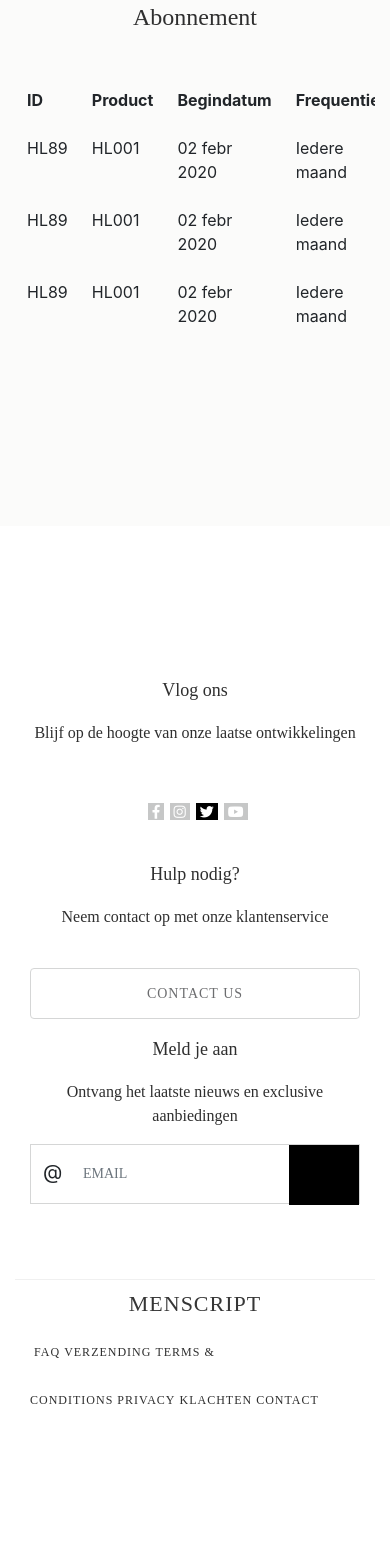
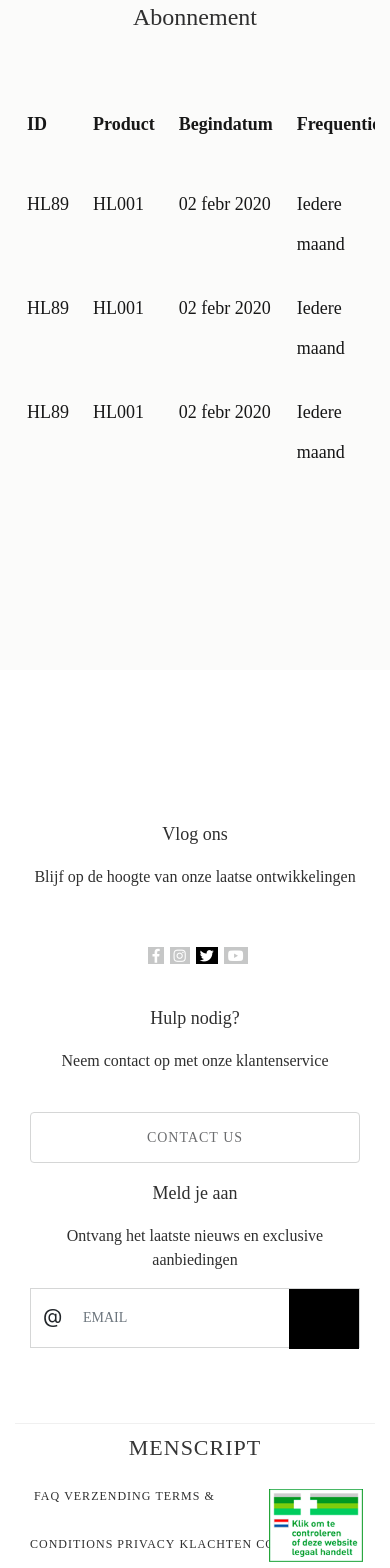
Before and after one commit to farahaidid/menscript-ca, a Vue app: page /account in a window 390 px wide. Shown: the part 897-2465 px from the top of the page. Before the commit the page ends 2321 px from the top, so only its background shows below. Built offline with nearby package versions, Linux system fonts and the light colour scheme; a web font is replaced by a local one.

Commit message:
footerimg

```diff
--- a/src/components/AppFooter.vue
+++ b/src/components/AppFooter.vue
@@ -1,6 +1,6 @@
 <template>
   <div>
-    <div class="container-fluid bg-white width margin-top">
+    <div class="container-fluid bg-white width margin-top position-relative">
       <div class="row width-75 mx-auto padding_border">
         <div class="col-md-4 rs-bottom">
           <p class="footer-title ">Vlog ons</p>
@@ -40,7 +40,7 @@
         </div>
       </div>
 
-      <div class="row mx-auto width-75 height rs-footer">
+      <div class="row mx-auto width-75 height rs-footer ">
         <div class="col-md-3 my-auto">
           <h1 class="footer-menu-title mb-0">MENSCRIPT</h1>
         </div>
@@ -55,6 +55,7 @@
           </div>
         </div>
       </div>
+      <img src="@/assets/img/footer logo.png" alt="" class="footer-logo">
     </div>
   </div>
 </template>
@@ -64,6 +65,13 @@ export default {};
 </script>
 
 <style scoped>
+.footer-logo {
+    width: 115px;
+    height: 115px;
+    position: absolute;
+    right: 80px;
+    bottom: 62px;
+}
 a {
     color: #ffffff !important;
 }
@@ -176,7 +184,7 @@ a.footer-menu-link {
     font-size: 16px;
     line-height: 48px;
     color: #2f2f2f!important;
-    font-family: Avenir ;
+    font-family: Avenir Medium;
     letter-spacing: 1px;
 }
 .height {
@@ -240,6 +248,13 @@ a.footer-menu-link {
 }
 .col-md-9.text-end.my-auto {
     justify-content: center;
+}
+.footer-logo {
+    width: 94px;
+    height: 73px;
+    position: absolute;
+    right: 27px;
+    bottom: -14px;
 }
 
 
@@ -307,6 +322,13 @@ button.btn.contact-us {
 input#custom-input {
     width: 79px;
     }
+    .footer-logo{
+    width: 88px;
+    height: 93px;
+    position: absolute;
+    right: 80px;
+    bottom: 84px;
+}
 }
 @media screen and (min-width: 991px) and (max-width: 1200px) {
    .width-75 {
@@ -347,6 +369,14 @@ a.footer-menu-link{
     font-size: 14px;
     line-height: 48px;
     color: #2f2f2f;
+    letter-spacing: 0px;
+}
+.footer-logo {
+    width: 94px;
+    height: 78px;
+    position: absolute;
+    right: 50px;
+    bottom: 62px;
 }
 }
 
--- a/src/components/account/Abonnement.vue
+++ b/src/components/account/Abonnement.vue
@@ -65,29 +65,27 @@ export default {
       }
     },
      methods: {
-      rowClass(item, type) {
-        console.log("row",item)
-        console.log("row",type)
-
-        if (item.Status == 'Active') return 'myclass'
+      rowClass() {
+        /* return 'td2class' */
       }
     }
 
 };
 </script>
 
-<style scoped lang="scss">
-table th.th1class {
+<style scoped >
+>>>.th1class{
     font-size: 18px!important;
     line-height: 72px!important;
     color: #171717!important;
     font-family: Avenir Medium!important;
 }
-table td.td2class {
-    font-size: 18px!important;
-    line-height: 40px!important;
-    color: #171717!important;
+>>>.td2class{
+    font-size: 18px !important;
+    line-height: 40px !important;
+    color: #171717 !important;
     font-family: Avenir heavy!important;
+
 }
 
 .myclass{
--- a/src/components/account/Bestellingen.vue
+++ b/src/components/account/Bestellingen.vue
@@ -78,12 +78,19 @@ export default {
 };
 </script>
 
-<style scoped lang="scss">
-td.td2class {
-    font-size: 18px;
-    line-height: 72px;
-    color: #171717;
-    font-family: Avenit Medium;
+<style scoped>
+>>>.th1class{
+    font-size: 18px!important;
+    line-height: 72px!important;
+    color: #171717!important;
+    font-family: Avenir Medium!important;
+}
+>>>.td2class{
+    font-size: 18px !important;
+    line-height: 40px !important;
+    color: #171717 !important;
+    font-family: Avenir heavy!important;
+
 }
 a:hover{
  text-decoration: none!important;
--- a/src/views/AccountAbonnement.vue
+++ b/src/views/AccountAbonnement.vue
@@ -32,19 +32,15 @@ data(){
          fields: [
            /* 'ID', 'Product', 'Begindatum', 'Frequentie', 'Amount','Status' */
 
-        { key: "ID", label: "ID",  thClass: 'th1class', tdClass: 'td2class' },
+        { key: "ID", label: "ID",  thClass: 'th1class', tdClass:'td2class' },
         { key: "Product", label: "Product",  thClass: 'th1class', tdClass: 'td2class', },
         { key: "Begindatum", label: "Begindatum",  thClass: 'th1class', tdClass: 'td2class', },
         { key: "Frequentie", label: "Frequentie",  thClass: 'th1class', tdClass: 'td2class', },
-        { key: "Amount", label: "Amount",  thClass: 'th1class', tdClass: 'td2class', },
-        { key: "Status", label: "Status",  thClass: 'th1class', tdClass: 'td2class', },
+        { key: "Amount", label: "Amount",  thClass: 'th1class', tdClass: 'td2class',},
+        { key: "Status", label: "Status",  thClass: 'th1class', tdClass: 'td2class',},
 
 
            ],
-
-
-
-
         items: [
           { ID: 'HL89',
           Product: 'HL001',
@@ -83,23 +79,24 @@ data(){
 }
 </script>
 
-<style scoped lang="scss">
+<style scoped >
 .account-page {
     background-color: #fbfbfa;
     padding-top: 242px;
     padding-bottom: 170px;
 }
-th.th1class {
+/* >>>.th1class{
     font-size: 18px!important;
     line-height: 72px!important;
     color: #171717!important;
     font-family: Avenir Medium!important;
 }
-td.td2class {
+>>>.td2class{
     font-size: 18px!important;
     line-height: 40px!important;
     color: #171717!important;
     font-family: Avenir heavy!important;
-}
+    background-color: red;
+} */
 
 </style>
--- a/src/views/AccountBestellingen.vue
+++ b/src/views/AccountBestellingen.vue
@@ -26,7 +26,7 @@ data(){
               {title: 'Logout', to :'',},
             ],
        fields: [
-        { key: "Order", label: "Order#",  thClass: 'th1class', tdClass: 'td2class', },
+        { key: "Order", label: "Order#",  thClass: 'th1class', tdClass:'td2class' },
         { key: "Datum", label: "Datum",  thClass: 'th1class', tdClass: 'td2class', },
         { key: "Bataalststus", label: "Bataalststus",  thClass: 'th1class', tdClass: 'td2class', },
         { key: "Gpstatus", label: "Gp status",  thClass: 'th1class', tdClass: 'td2class', },
@@ -72,12 +72,7 @@ data(){
     padding-top: 242px;
     padding-bottom: 170px;
 }
-td.td2class {
-    font-size: 18px;
-    line-height: 72px;
-    color: #171717;
-    font-family: Avenit Medium;
-}
+
 
 
 </style>
```
Also changed, not shown: src/assets/img/footer logo.png (added).
